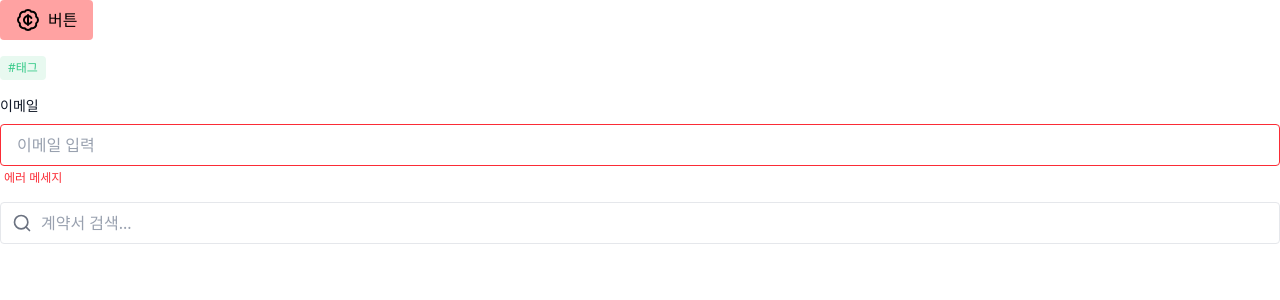
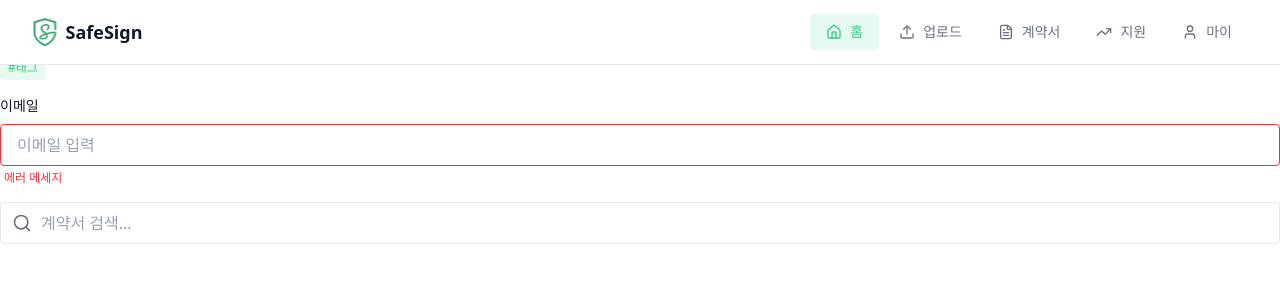
Before and after one commit to SafeSignProject/safeSign-frontend, a React (Vite) app: page / in a window 1280 px wide. Shown: the top 300 px of the page. Built offline with nearby package versions, Linux system fonts and the light colour scheme; a web font is replaced by a local one.

Commit message:
feat: 헤더 구현

```diff
--- a/src/components/auth/LoginForm.tsx
+++ b/src/components/auth/LoginForm.tsx
@@ -8,7 +8,7 @@ const LoginForm = () => {
   const [isOpen, setIsOpen] = useState(false);
 
   return (
-    <section className='border-border-gray max-w-md space-y-4 rounded-sm border bg-white p-8'>
+    <section className='border-light-gray max-w-md space-y-4 rounded-sm border bg-white p-8'>
       <SocialLoginSection />
 
       <Button
--- a/src/components/auth/SignupForm.tsx
+++ b/src/components/auth/SignupForm.tsx
@@ -4,12 +4,12 @@ import SignupInputSection from './SignupInputSection';
 
 const SignupForm = () => {
   return (
-    <section className='border-border-gray max-w-md space-y-4 rounded-sm border bg-white p-8'>
+    <section className='border-light-gray max-w-md space-y-4 rounded-sm border bg-white p-8'>
       <SocialLoginSection />
 
       <SignupInputSection />
 
-      <div className='bg-border-gray my-7 h-px flex-1' />
+      <div className='bg-light-gray my-7 h-px flex-1' />
 
       <p className='text-dark-gray text-center text-sm'>
         이미 계정이 있으신가요?{' '}
--- a/src/components/auth/SignupInputSection.tsx
+++ b/src/components/auth/SignupInputSection.tsx
@@ -84,7 +84,7 @@ const SignupInputSection = () => {
         <div
           className={clsx(
             'flex h-4 w-4 items-center justify-center rounded border',
-            isAgree ? 'bg-primary border-primary' : 'border-gray-300',
+            isAgree ? 'bg-primary border-primary' : 'border-light-gray',
           )}
         >
           {isAgree && <Check size={12} className='text-white' />}
--- a/src/components/auth/SocialLoginSection.tsx
+++ b/src/components/auth/SocialLoginSection.tsx
@@ -8,7 +8,7 @@ const SocialLoginSection = () => {
         type='button'
         label='Google 로그인'
         icon={<GoogleIcon />}
-        className='text-dark border-border-gray h-12.5 w-95.5 border bg-inherit font-medium hover:brightness-90 active:brightness-80'
+        className='text-dark border-light-gray h-12.5 w-95.5 border bg-inherit font-medium hover:brightness-90 active:brightness-80'
       />
       <Button
         type='button'
@@ -18,9 +18,9 @@ const SocialLoginSection = () => {
       />
 
       <div className='my-6 flex items-center gap-4'>
-        <div className='bg-border-gray h-px flex-1' />
+        <div className='bg-light-gray h-px flex-1' />
         <span className='text-dark-gray text-sm leading-5'>또는</span>
-        <div className='bg-border-gray h-px flex-1' />
+        <div className='bg-light-gray h-px flex-1' />
       </div>
     </>
   );
--- a/src/components/common/Input.tsx
+++ b/src/components/common/Input.tsx
@@ -28,7 +28,7 @@ const Input = ({ label, error, className, id, icon, ...props }: InputProps) => {
           id={id}
           className={cn(
             'h-10.5 w-full rounded-sm border px-4 py-2 transition outline-none',
-            'border-border-gray placeholder:text-gray-400 focus:border-black',
+            'border-light-gray placeholder:text-gray-400 focus:border-black',
             icon && 'pl-10',
             error && 'border-red-500 focus:border-red-500',
             className,
--- /dev/null
+++ b/src/components/layouts/Header.tsx
@@ -0,0 +1,49 @@
+import { Logo } from '@/assets';
+import clsx from 'clsx';
+import { FileText, House, TrendingUp, Upload, User } from 'lucide-react';
+import { Link, useLocation } from 'react-router-dom';
+
+const ITEMS = [
+  { name: '홈', path: '/', icon: House },
+  { name: '업로드', path: '/upload', icon: Upload },
+  { name: '계약서', path: '/contracts', icon: FileText },
+  { name: '지원', path: '/support', icon: TrendingUp },
+  { name: '마이', path: '/mypage', icon: User },
+];
+
+const Header = () => {
+  const { pathname } = useLocation();
+
+  return (
+    <nav className='border-b-light-gray fixed top-0 left-0 z-50 flex h-16.25 w-full items-center justify-between border-b bg-white p-8'>
+      <section className='flex items-center gap-2'>
+        <Logo height={32} width={25.5313} />
+        <span className='text-dark text-lg leading-7 font-semibold'>SafeSign</span>
+      </section>
+
+      <section className='flex items-center gap-1'>
+        {ITEMS.map(({ name, path, icon: Icon }) => {
+          const isActive = pathname === path;
+
+          return (
+            <Link
+              key={path}
+              to={path}
+              className={clsx(
+                'flex h-9 items-center gap-2 rounded-sm px-4',
+                isActive
+                  ? 'bg-accent text-primary'
+                  : 'text-dark-gray hover:bg-accent/60 active:bg-accent/90',
+              )}
+            >
+              <Icon size={16} />
+              <p className='text-sm leading-5'>{name}</p>
+            </Link>
+          );
+        })}
+      </section>
+    </nav>
+  );
+};
+
+export default Header;
--- a/src/components/modal/LoginModal.tsx
+++ b/src/components/modal/LoginModal.tsx
@@ -73,7 +73,7 @@ const LoginModal = ({ onClose }: LoginModalProps) => {
         onClick={(e) => e.stopPropagation()}
       >
         <section className='mb-6 flex items-center justify-start gap-3'>
-          <div className='bg-border-gray text-dark-gray rounded-full p-2.5'>
+          <div className='bg-light-gray text-dark-gray rounded-full p-2.5'>
             <Mail size={20} />
           </div>
           <div>
@@ -99,7 +99,7 @@ const LoginModal = ({ onClose }: LoginModalProps) => {
             <Button
               type='button'
               label='취소'
-              className='border-border-gray text-dark-gray h-11.5 w-full border bg-inherit leading-6 font-medium hover:brightness-90 active:brightness-80'
+              className='border-light-gray text-dark-gray h-11.5 w-full border bg-inherit leading-6 font-medium hover:brightness-90 active:brightness-80'
               onClick={onClose}
             />
 
--- a/src/index.css
+++ b/src/index.css
@@ -64,6 +64,7 @@ button:disabled {
 @theme {
   --color-dark: #111827;
   --color-dark-gray: #6b7280;
-  --color-border-gray: #e5e7eb;
+  --color-light-gray: #e5e7eb;
   --color-primary: #34c987;
+  --color-accent: #e6f9f1;
 }
--- a/src/layouts/ProtectedLayout.tsx
+++ b/src/layouts/ProtectedLayout.tsx
@@ -1,8 +1,10 @@
+import Header from '@/components/layouts/Header';
 import { Outlet } from 'react-router-dom';
 
 const ProtectedLayout = () => {
   return (
     <div>
+      <Header />
       <Outlet />
     </div>
   );
```
